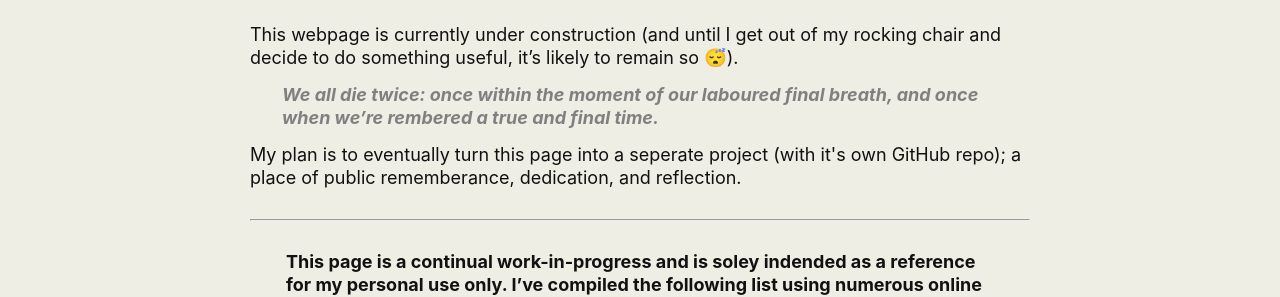
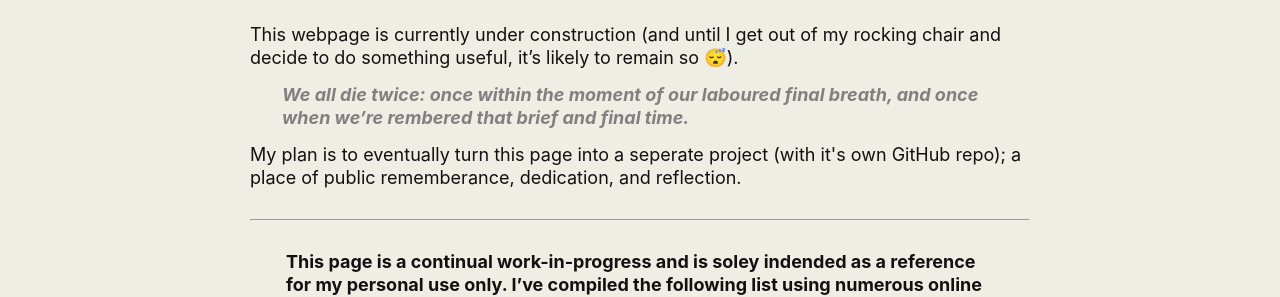
Before and after one commit to martbetz/martbetz.github.io, a Jekyll site: the page built from silent-shutters.html, in a window 1280 px wide and 900 px high. Shown: the part 162-459 px from the top of the window. Built offline with Jekyll 4.4.1, drawn with Linux system fonts in a browser that asks for light colours.

Commit message:
Update silent-shutters.html

```diff
--- a/silent-shutters.html
+++ b/silent-shutters.html
@@ -14,7 +14,7 @@
       <font size="4">
          <b>
             <i>
-      We all die twice: once within the moment of our laboured final breath, and once when we’re rembered a true and final time.
+      We all die twice: once within the moment of our laboured final breath, and once when we’re rembered that brief and final time.
             </i>
          </b>
       </font>
```
